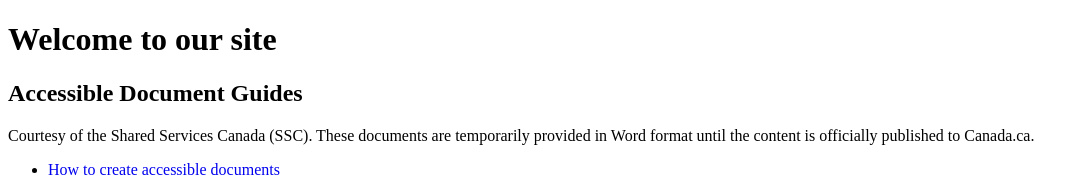
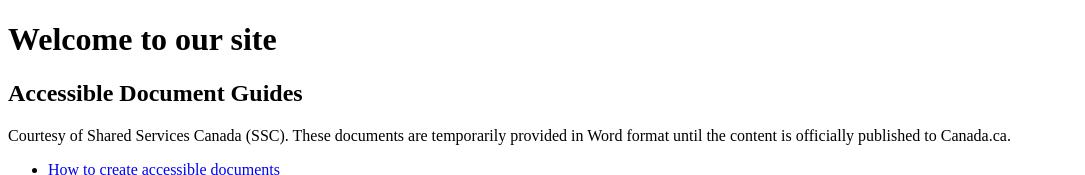
Before and after one commit to canada-ca/a11y, a plain HTML site: page index.html in a window 1280 px wide. Shown: the top 175 px of the page, without its empty margins (0-1085 px from the left). Drawn offline with Linux system fonts and the light colour scheme; a script that the page names is missing.

Commit message:
File type disclaimer

```diff
--- a/index.html
+++ b/index.html
@@ -46,7 +46,7 @@
         <h1 property="name" id="wb-cont">Welcome to our site</h1>
 
 	    <h2>Accessible Document Guides</h2>
-	    <p>Courtesy of the Shared Services Canada (SSC). These documents are temporarily provided in Word format until the content is officially published to Canada.ca.</p>
+	    <p>Courtesy of Shared Services Canada (SSC). These documents are temporarily provided in Word format until the content is officially published to Canada.ca.</p>
 	    <ul>
 		    <li><a href="https://1drv.ms/w/s!AoQ9zmenRIM-gSaDUJs5kemBZlnN?e=WGU1Mm" rel="external">How to create accessible documents</a></li>
 		    <li><a href="https://1drv.ms/w/s!AoQ9zmenRIM-gRrLukMak5tqcgPt?e=tmb91J" rel="external">Accessible Word document guidelines</a></li>
```
